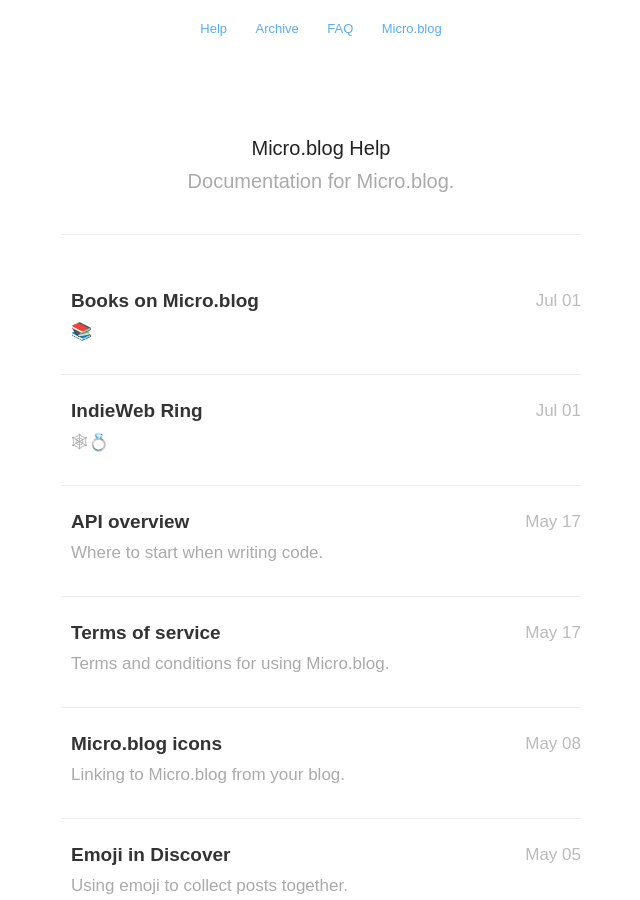
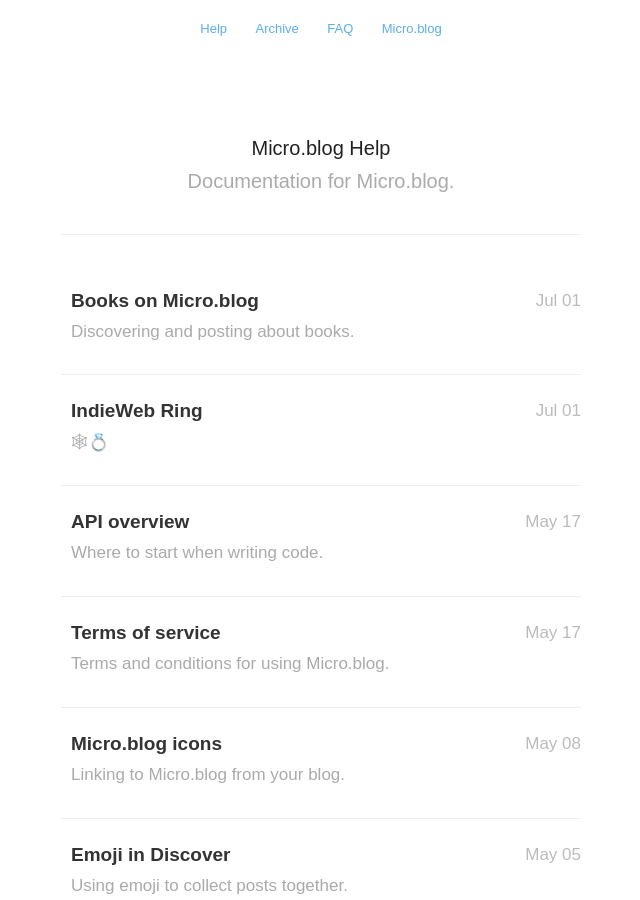
Before and after one commit to microdotblog/help.micro.blog, a Jekyll site: the page built from archive.md, in a window 1280 px wide and 900 px high. Shown: the whole window, without its empty margins (319-959 px from the left). Built offline with Jekyll 4.4.1, drawn with Linux system fonts in a browser that asks for light colours; nearby versions of some CDN libraries.

Commit message:
Improved books description.

```diff
--- a/_posts/2018-07-01-books.markdown
+++ b/_posts/2018-07-01-books.markdown
@@ -1,7 +1,7 @@
 ---
 title:  "Books on Micro.blog"
 date:   2018-07-01 14:20:00
-description: 📚
+description: Discovering and posting about books.
 ---
 
 Many Micro.blog users love to read and want to share the books they've enjoyed or are interested in. If you include the 📚 emoji in your microblog post, Micro.blog will notice this and add your post to the Discover section. There's a list of [other special emoji here](http://help.micro.blog/2018/tagmoji/).
```
